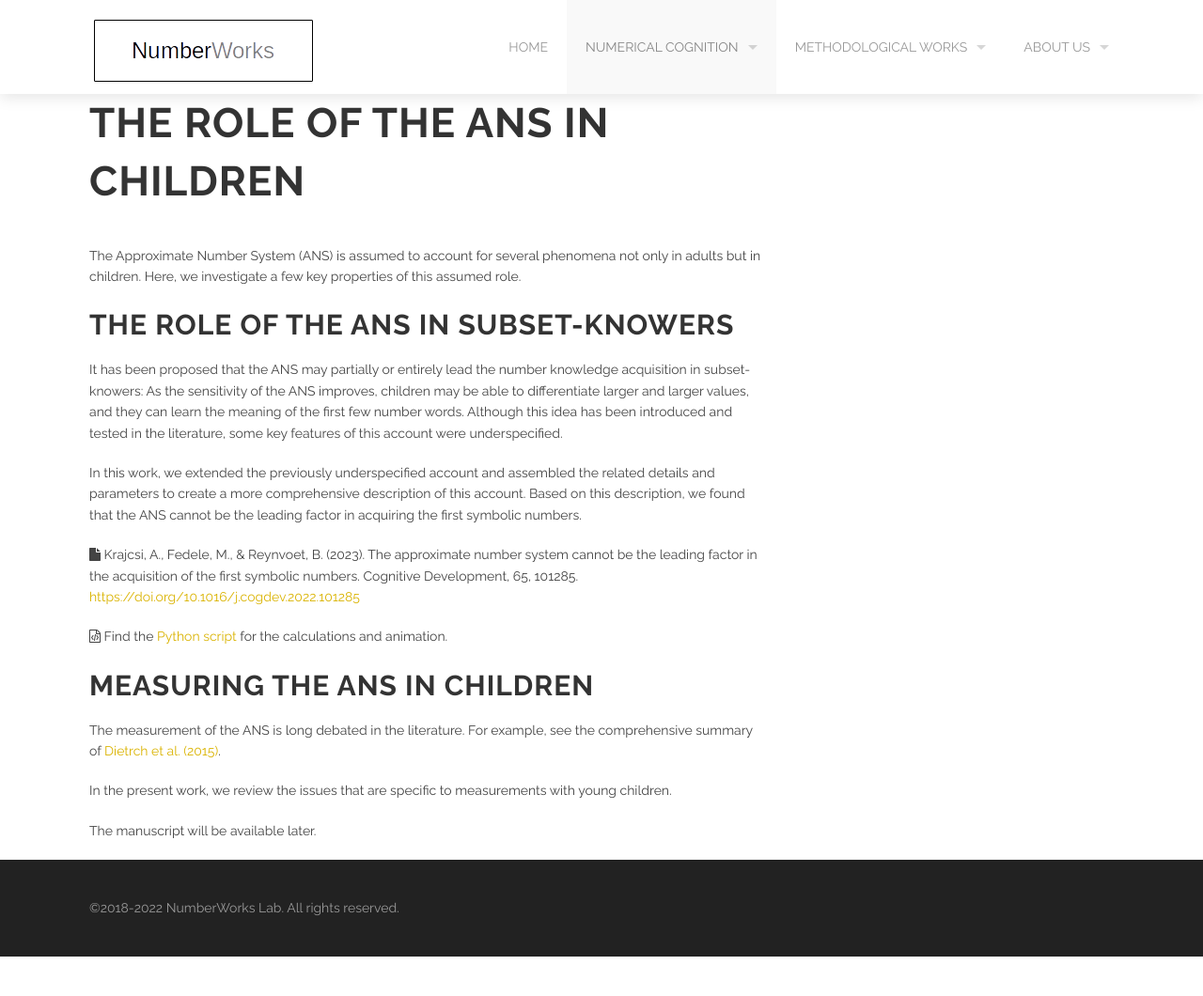
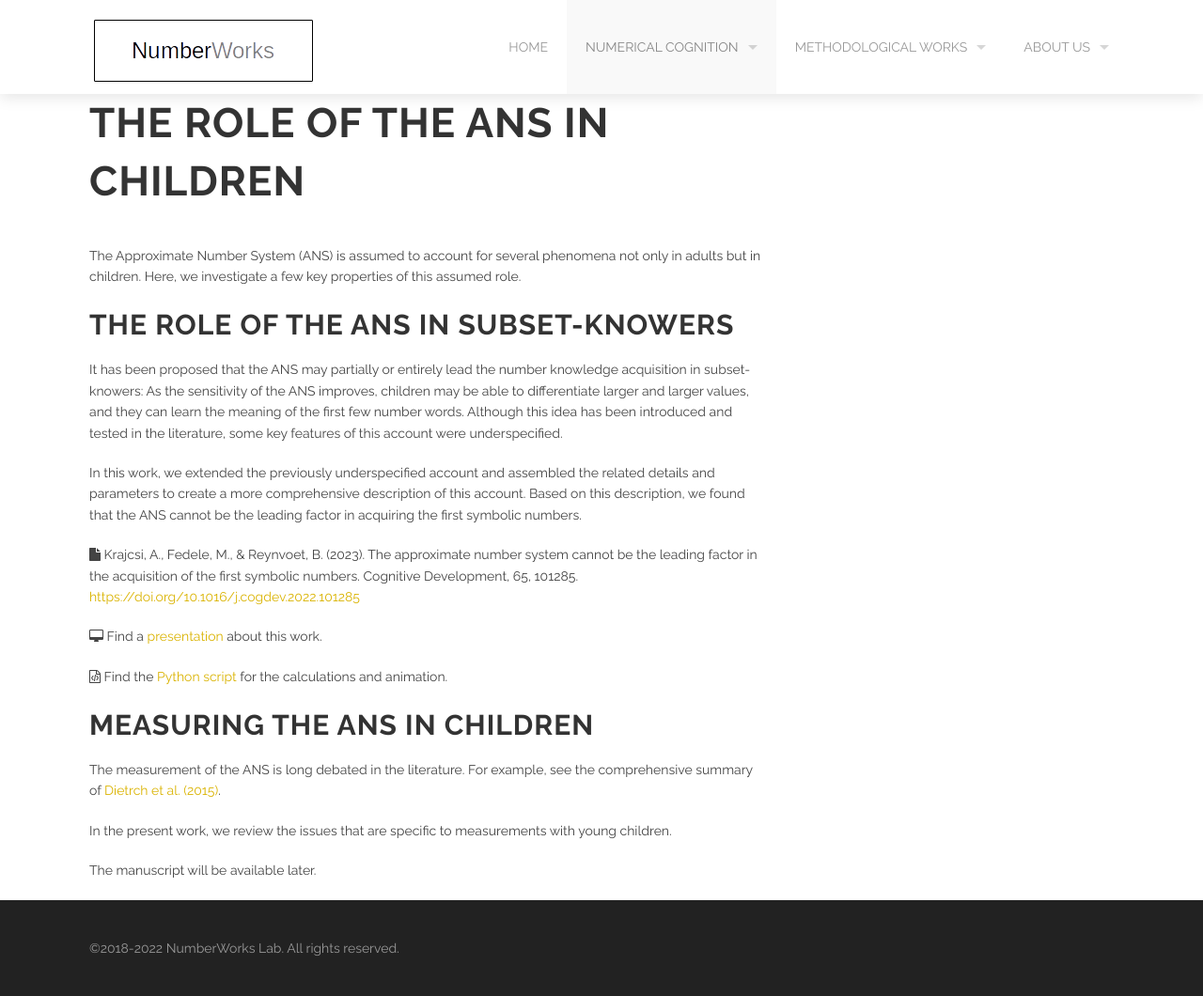
Before and after one commit to theNumberWorks/numberworks_website, a Jekyll site: the page built from ans_in_children.md, in a window 1280 px wide. Shown: the whole page at 94% size. Built offline with Jekyll 4.4.1, drawn with Linux system fonts in a browser that asks for light colours; before the commit the page ends 1018 px from its top, so only the background shows below that.

Commit message:
Update ans_in_children.md

```diff
--- a/ans_in_children.md
+++ b/ans_in_children.md
@@ -14,6 +14,8 @@ In this work, we extended the previously underspecified account and assembled th
 
 <i class='fa fa-file'></i> Krajcsi, A., Fedele, M., & Reynvoet, B. (2023). The approximate number system cannot be the leading factor in the acquisition of the first symbolic numbers. Cognitive Development, 65, 101285. [https://doi.org/10.1016/j.cogdev.2022.101285](https://doi.org/10.1016/j.cogdev.2022.101285)
 
+<i class='fa fa-desktop'></i> Find a [presentation](https://docs.google.com/presentation/d/1BJ_WJ8OdllLu2uDB4VpTXrZi5mGOC1NWorDxwCwU6Xg/edit?usp=sharing) about this work.
+
 <i class='fa fa-file-code-o'></i> Find the [Python script](https://osf.io/rmubz/) for the calculations and animation.
 
 ## Measuring the ANS in children
```
